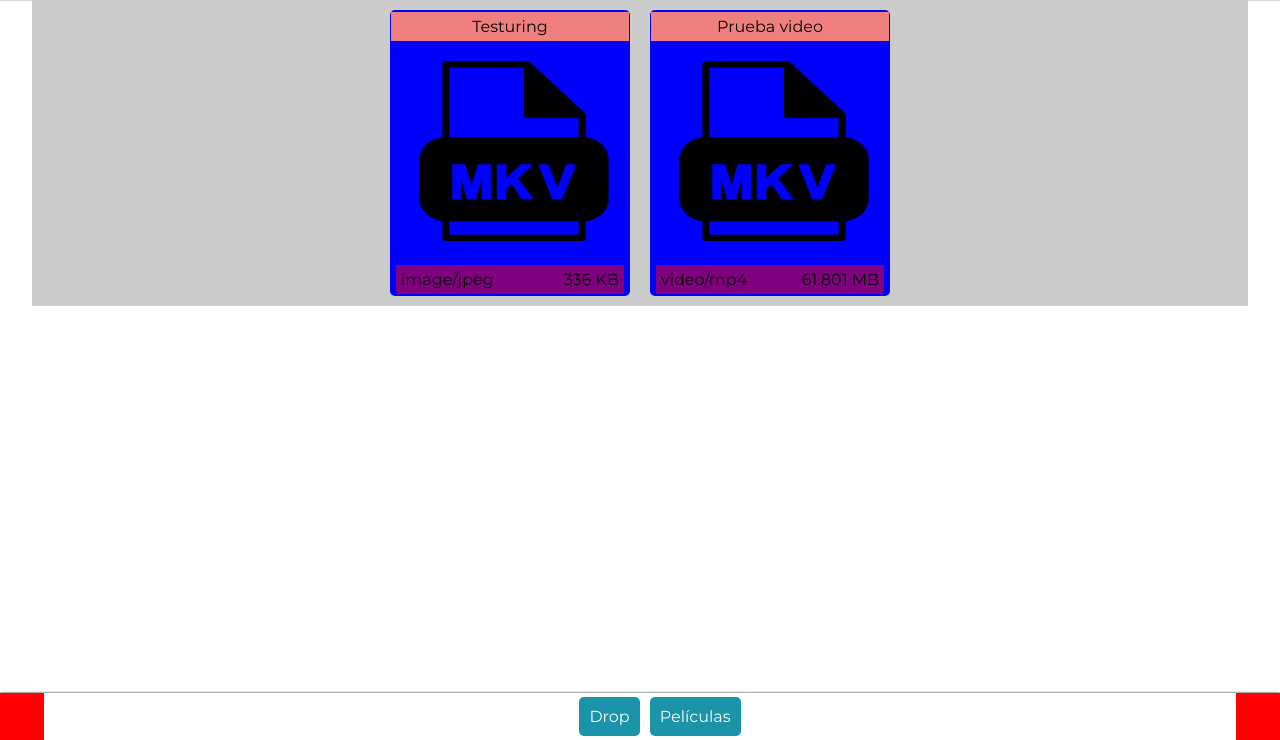
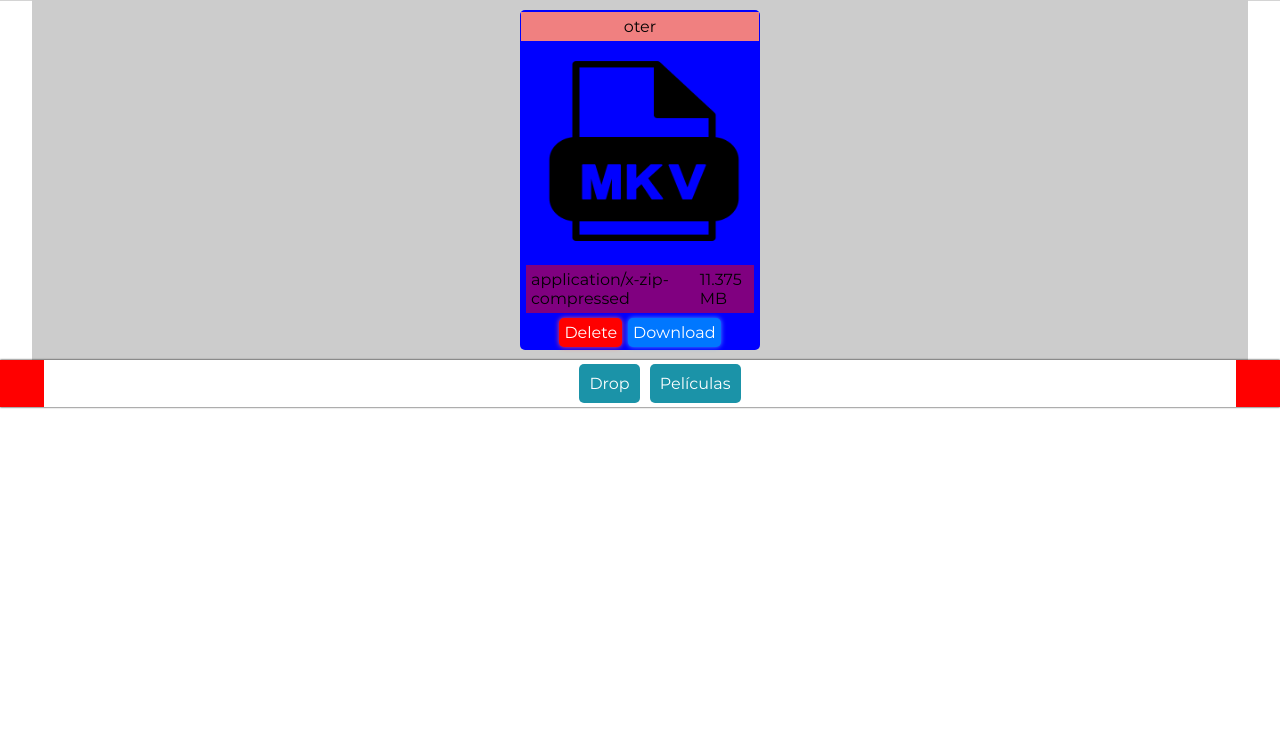
Before and after one commit to Drako9159/server-home, a Node server app: page /drop in a window 1280 px wide. Shown: the part 60-800 px from the top of the page. Run offline with Node 20, Linux system fonts and the light colour scheme.

Commit message:
changes forwar

```diff
--- a/src/drops.json
+++ b/src/drops.json
@@ -1 +1 @@
-[{"id":"97f34f6b-9e9f-4bc7-9d04-80d9c696f4ea","title":"Testuring","tipo":"image/jpeg","namepath":"1663983472963.jpg","size":"336 KB"},{"id":"45c5201d-7912-44b9-a142-990041c6deb9","title":"Prueba video","tipo":"video/mp4","namepath":"1663983500559.mp4","size":"61.801 MB"}]
+[{"id":"fc65b855-4773-48aa-840a-9016b835ed6e","title":"oter","tipo":"application/x-zip-compressed","namepath":"1664235171280.zip","size":"11.375 MB"}]
--- a/src/paquets.json
+++ b/src/paquets.json
@@ -1 +1 @@
-[{"id":"7a4203ff-e9d3-42bd-8cd4-1680e5afc3b4","title":"capitulo 5","sinopsis":"sdas","year":"2022","image":"1663968981750.png","video":"1663968981755.mp4","genero":"Terror","size":598045679}]
+[{"id":"027fbaf8-de36-480c-bf24-90a4d94ee60b","title":"Candyman","sinopsis":"Test de los mejores candyman","year":"2021","image":"1664119136111.png","video":"1664119136129.mp4","genero":"Terror","size":61801532}]
--- a/src/public/styles/drop.css
+++ b/src/public/styles/drop.css
@@ -7,6 +7,7 @@
   font-family: monse;
   background-color: #ccc;
   margin: 0 auto;
+
   width: 95%;
   display: flex;
   align-items: center;
@@ -50,3 +51,29 @@
   margin: 0;
   padding: 5px;
 }
+
+.card-buttons {
+  background-color: transparent;
+  display: flex;
+  justify-content: center;
+  align-items: center;
+}
+
+.btn-delete {
+  margin: 3px;
+  background-color: red;
+  text-decoration: none;
+  color: white;
+  border-radius: 5px;
+  padding: 5px;
+  box-shadow: 0 0 5px rgb(255, 67, 67);
+}
+.btn-download {
+  margin: 3px;
+  background-color: rgb(0, 119, 255);
+  text-decoration: none;
+  color: white;
+  border-radius: 5px;
+  padding: 5px;
+  box-shadow: 0 0 5px rgb(67, 153, 252);
+}
--- a/src/public/styles/footer.css
+++ b/src/public/styles/footer.css
@@ -10,9 +10,11 @@ body {
   background-color: red;
   box-shadow: 0 0 2px black;
   font-family: monse;
-  position: fixed;
-  bottom: 0;
+  position: sticky;
+
+  bottom: 1;
   width: 100%;
+  margin: 0 auto;
 }
 .footer-container ul {
   display: flex;
--- a/src/routes/index.js
+++ b/src/routes/index.js
@@ -10,6 +10,7 @@ let drops = JSON.parse(json_drop);
 const app = require("../app");
 //////
 const multer = require("multer");
+const { route } = require("../app");
 const storageImage = multer.diskStorage({
   destination: (req, file, cb) => {
     cb(null, "./src/public/uploads/movies");
@@ -223,5 +224,37 @@ router.post("/drop/new-drop", uploadDrops, (req, res) => {
   res.setHeader("Access-Control-Allow-Origin", "*");
   res.redirect("/drop");
 });
+router.get("/drop/delete/:id", (req, res) => {
+  const deleteDrop = drops.find((e) => e.id === req.params.id);
+  drops = drops.filter((e) => e.id !== req.params.id);
+  function deleteDroper(drop) {
+    const path = `src/public/uploads/drops/${drop.namepath}`;
+    fs.unlink(path, (err) => {
+      if (err) {
+        console.error(err);
+        return;
+      }
+      //file removed
+    });
+  }
+
+  deleteDroper(deleteDrop);
+
+  fs.writeFileSync("src/drops.json", JSON.stringify(drops), "utf-8");
+  res.redirect("/drop");
+});
+router.get("/drop/download/:id", (req, res) => {
+  const dropForDownload = drops.find((e) => e.id === req.params.id);
+  const path = `src/public/uploads/drops/${dropForDownload.namepath}`;
+
+  const head = {
+    "Content-Type": `${dropForDownload.tipo}`,
+    "Content-Disposition": `attachment; filename=${dropForDownload.namepath}`,
+    "Content-Length": dropForDownload.size,
+  };
+
+  res.writeHead(200, head);
+  fs.createReadStream(path).pipe(res);
+});
 
 module.exports = router;
--- a/src/views/drop.ejs
+++ b/src/views/drop.ejs
@@ -26,6 +26,12 @@
             <p><%- e.tipo %></p>
             <p><%- e.size %></p>
           </div>
+          <div class="card-buttons">
+            <a href="/drop/delete/<%- e.id %>" class="btn-delete">Delete</a>
+            <a href="/drop/download/<%- e.id %>" class="btn-download"
+              >Download</a
+            >
+          </div>
         </div>
 
         <% }) %>
```
